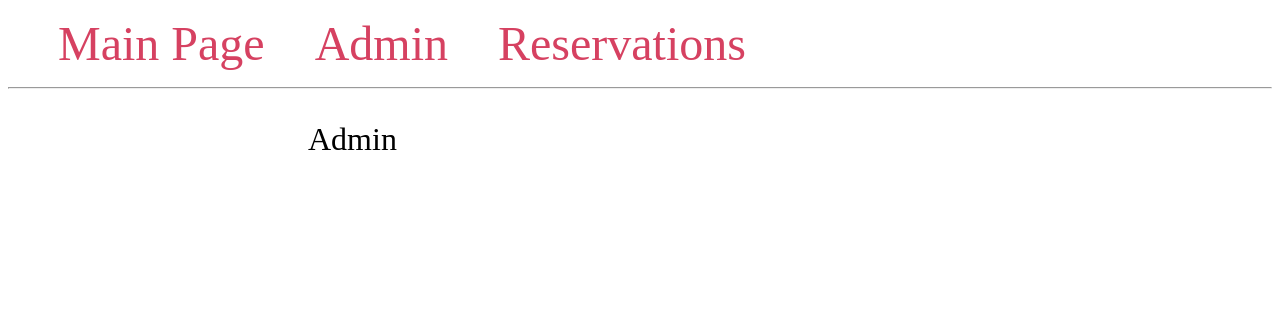
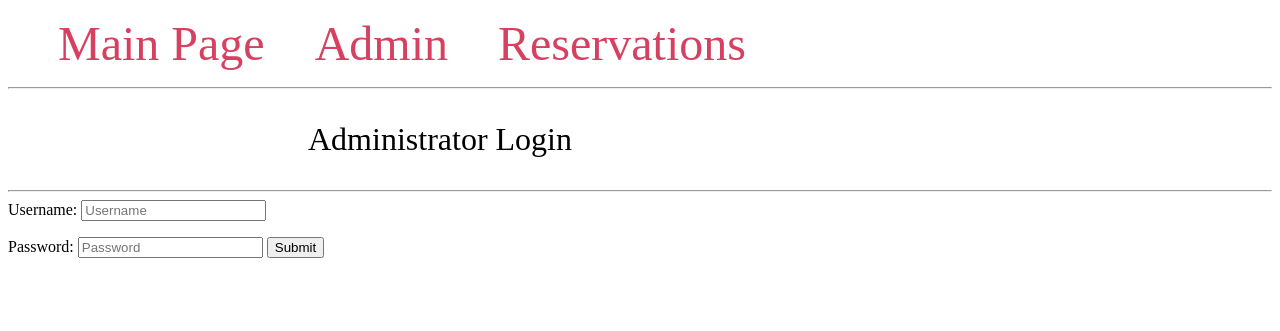
Before and after one commit to Selanokay/INFOTC4320Final, a Flask app: template INFOTC4320Final/templates/Admin.html in a window 1280 px wide. Shown: the top 331 px of the page. Run offline with Flask 3, Linux system fonts and the light colour scheme; the template is opened without the code that fills it, so the values that code supplies are empty.

Commit message:
Update Admin.html
Garrett built Admin.html to look like final video demo. Updates made to include user input blocks and submission button. Code at bottom to test that information is being saved from user.

```diff
--- a/INFOTC4320Final/templates/Admin.html
+++ b/INFOTC4320Final/templates/Admin.html
@@ -23,6 +23,30 @@
     </nav>
     <hr>
 
-    <p class="title">Admin</p>
+    <p class="title">Administrator Login</p>
+    <hr>
+    <label for="userUsername">Username:</label>
+    <input type="text" id="userUsername" placeholder="Username">
+
+    <p></p>
+
+    <label for="userPassword">Password:</label>
+    <input type="text" id="userPassword" placeholder="Password">
+
+    <!-- Button to save information -->
+    <button onclick="saveAdminLogin()">Submit</button>
+
+    <!-- Display saved information -->
+    <div id="displayInfo"></div>
+
+    <script>
+        function saveAdminLogin() {
+            var userUsername = document.getElementById("userUsername").value;
+            var userPassword = document.getElementById("userPassword").value;
+
+            // Display the saved information
+            document.getElementById("displayInfo").innerHTML = "<p>Saved Information: " + userUsername + " " + userPassword + "</p>";
+        }
+    </script>
 </body>
 </html>
```
